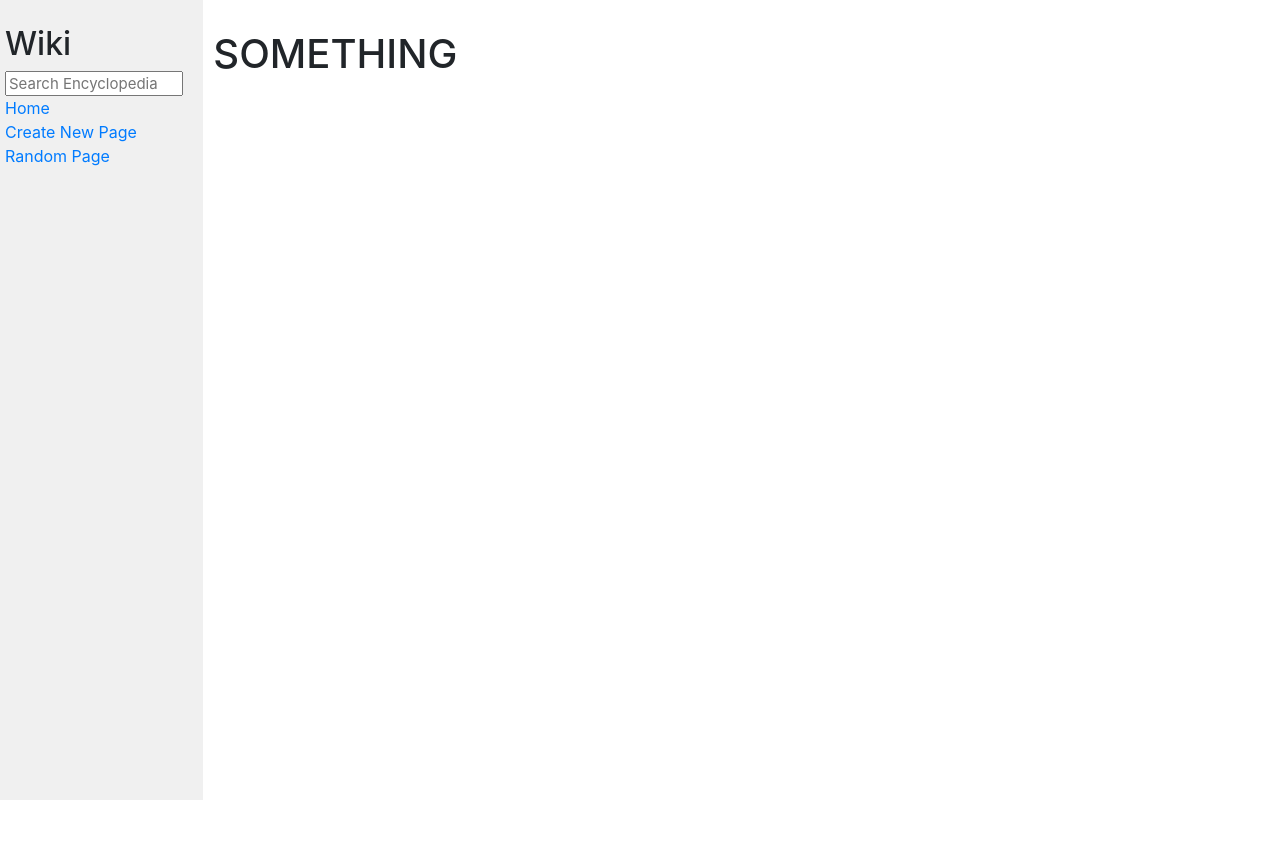
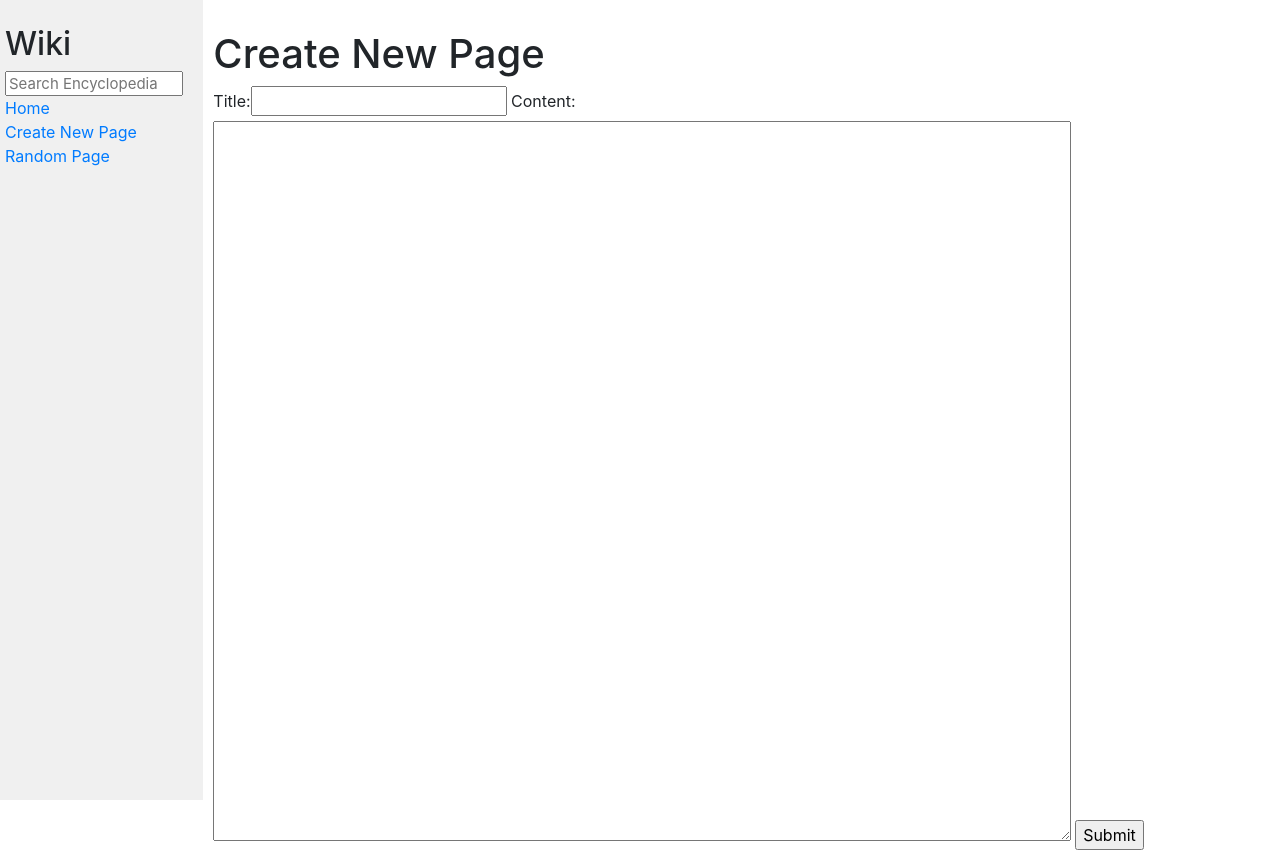
Before and after one commit to hasbi030/cs50wiki, a Django app: page /add/ in a window 1280 px wide. Before the commit the page ends 800 px from the top, so only its background shows below. Run offline with Django 3.2, Linux system fonts and the light colour scheme; some libraries are stand-ins or nearby versions.

Commit message:
Created Add.html page and gave functionality

```diff
--- a/wiki/encyclopedia/templates/encyclopedia/add.html
+++ b/wiki/encyclopedia/templates/encyclopedia/add.html
@@ -5,7 +5,15 @@
 {% endblock %}
 
 {% block body %}
-
-<h1>SOMETHING</h1>
+    {% if message == "" %}
+        <h1>Create New Page</h1>
+    {% else %}
+        <h1 style="color:red">This Page Already Exists</h1>
+    {% endif %}
+    <form action="{% url 'add' %}" method="post">
+        {% csrf_token %}
+        {{form}}
+        <input type="submit" value="Submit">
+    </form>
 
 {% endblock %}
--- a/wiki/encyclopedia/views.py
+++ b/wiki/encyclopedia/views.py
@@ -1,7 +1,11 @@
 from django.shortcuts import render
+from django import forms
 
 from . import util
 
+class NewWikiEntry(forms.Form):
+    title = forms.CharField(label="Title")
+    content = forms.CharField(widget=forms.Textarea, label="Content")
 
 def index(request):
     query = request.GET.get("q")
@@ -29,7 +33,28 @@ def wiki(request, entry):
 
 
 def add(request):
-    return render(request, "encyclopedia/add.html")
+    if request.method == "POST":
+        form = NewWikiEntry(request.POST)
+        if form.is_valid():
+            title = form.cleaned_data["title"]
+            content = form.cleaned_data["content"]
+
+            if util.get_entry(title) != None:
+                print("it already exists")
+                return render(request, "encyclopedia/add.html", {
+                    "form": form,
+                    "message": "This Title is used on Another Page"
+                })
+            else:
+                util.save_entry(title, content)
+                return render(request,"encyclopedia/wiki.html",{
+                    "entry": util.get_entry(title),
+                    "title": title
+                })
+    return render(request, "encyclopedia/add.html",{
+        "form": NewWikiEntry,
+        "message": ""
+    })
 
 def random(request):
     return render(request, "encyclopedia/random.html")
```
